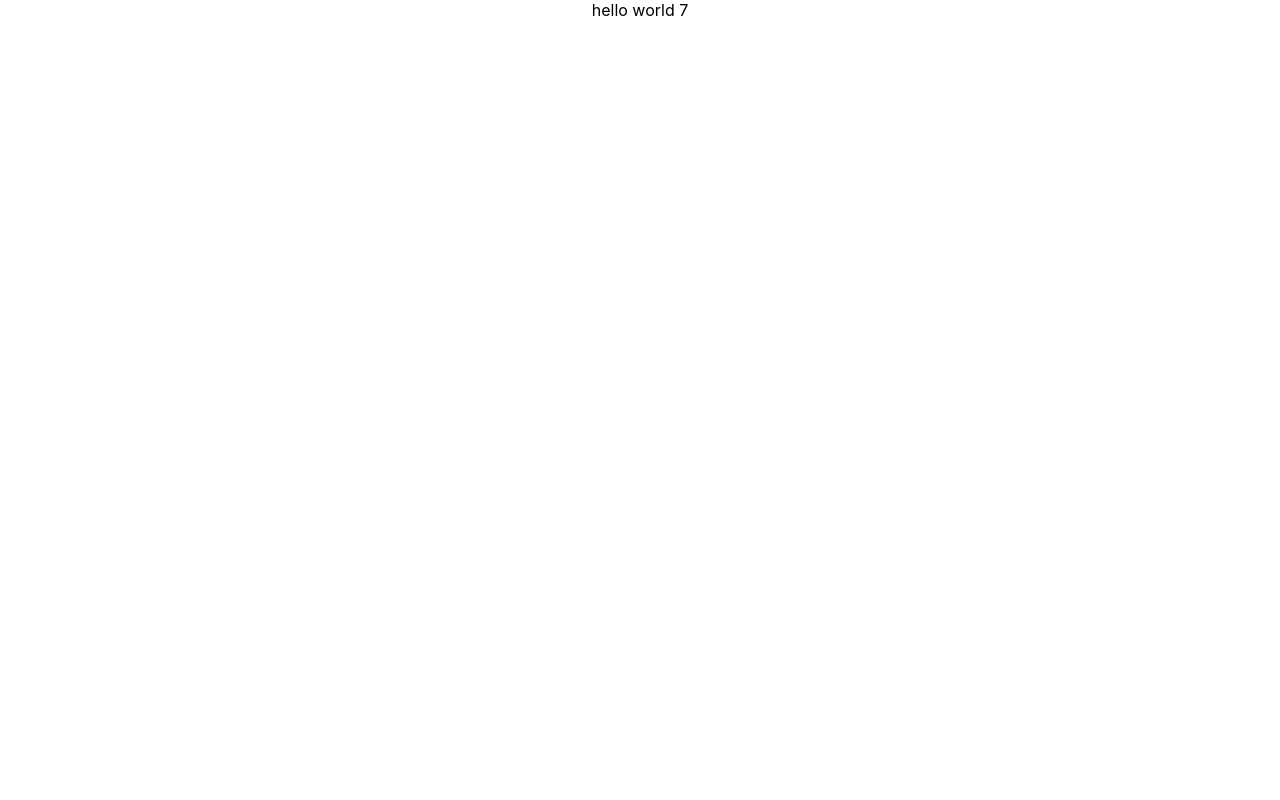
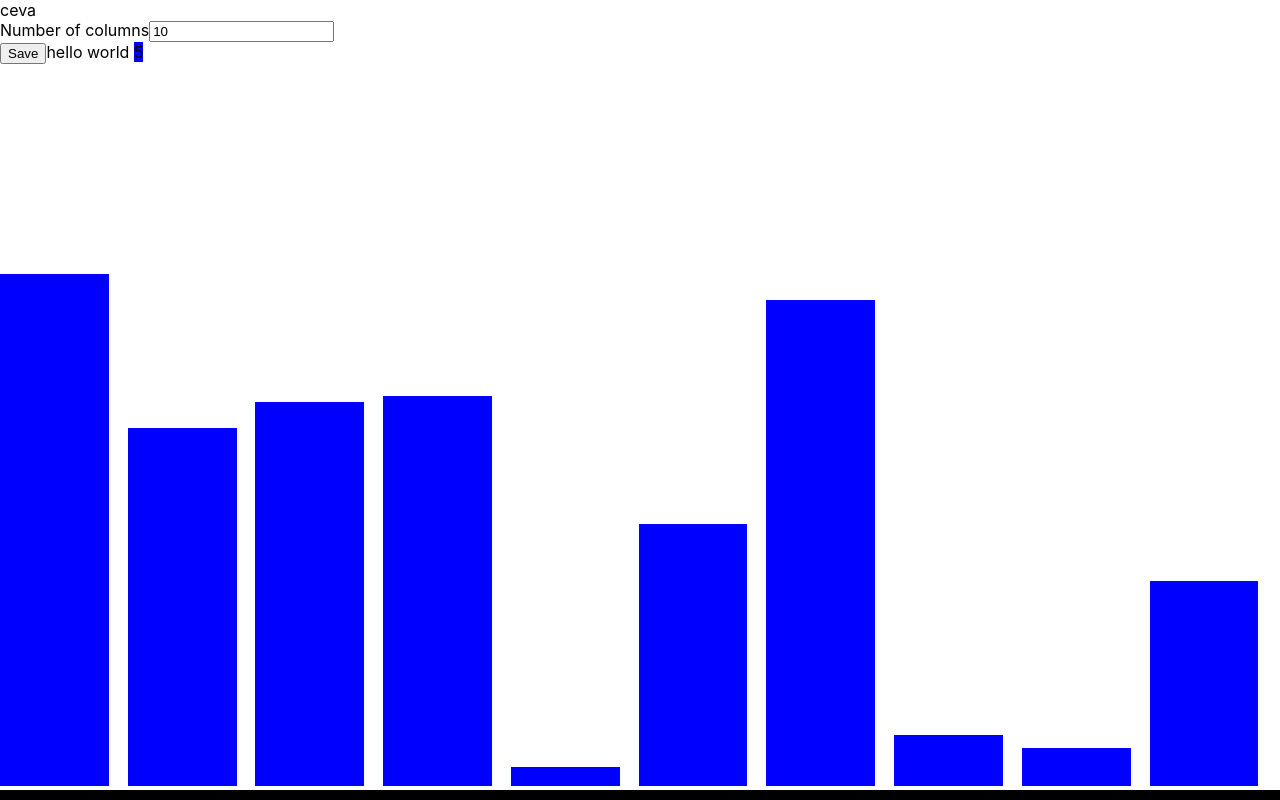
Before and after one commit to leonardBrebene/-SortingColumns, a React (Create React App) app in the folder sorting-algoritms/: page / in a window 1280 px wide. Built offline with nearby package versions, Linux system fonts and the light colour scheme.

Commit message:
Setting columns and space between them

```diff
--- a/sorting-algoritms/package.json
+++ b/sorting-algoritms/package.json
@@ -6,7 +6,9 @@
     "@testing-library/jest-dom": "^5.11.9",
     "@testing-library/react": "^11.2.5",
     "@testing-library/user-event": "^12.8.1",
+    "bootstrap": "^4.6.0",
     "react": "^17.0.1",
+    "react-bootstrap": "^1.5.1",
     "react-dom": "^17.0.1",
     "react-scripts": "4.0.3",
     "web-vitals": "^1.1.0"
--- a/sorting-algoritms/src/App.css
+++ b/sorting-algoritms/src/App.css
@@ -1,38 +1,15 @@
-.App {
-  text-align: center;
+
+.arrayBarContainer{
+
+  position:absolute;
+  border-color: black;
+  border-style: solid;
+  border-width: 0px 0px 10px 0px;
+  bottom: 0cm;
+  width: 100%;
 }
 
-.App-logo {
-  height: 40vmin;
-  pointer-events: none;
+.arrayBar{
+  background-color: blue;
+  display:inline-block;
 }
-
-@media (prefers-reduced-motion: no-preference) {
-  .App-logo {
-    animation: App-logo-spin infinite 20s linear;
-  }
-}
-
-.App-header {
-  background-color: #282c34;
-  min-height: 100vh;
-  display: flex;
-  flex-direction: column;
-  align-items: center;
-  justify-content: center;
-  font-size: calc(10px + 2vmin);
-  color: white;
-}
-
-.App-link {
-  color: #61dafb;
-}
-
-@keyframes App-logo-spin {
-  from {
-    transform: rotate(0deg);
-  }
-  to {
-    transform: rotate(360deg);
-  }
-}
--- a/sorting-algoritms/src/App.js
+++ b/sorting-algoritms/src/App.js
@@ -1,11 +1,13 @@
 
 import './App.css';
 import React, { useState, useEffect } from 'react'
+import { ProgressBar } from 'react-bootstrap'
 
 function App() {
 
   const [l, setl] = useState(0);
   const [columnArray, setColumnArray] = useState([]);
+  const [numberOfColumns,setNumberColumns]=useState(10);
 
 
   useEffect(() => {
@@ -22,27 +24,41 @@ function App() {
   useEffect(() => {
     function GetArray() {
       const array = [];
-      for (let i = 0; i < 100; i++) {
-        array.push(randomIntBetween(5, 30))
+      for (let i = 0; i < numberOfColumns; i++) {
+        array.push(randomIntBetween(1, 100))
       }
       setColumnArray(array);
     }
+    function handleSubmit(e){
+      e.preventDefault();
+    }
 
-    setTimeout(() => GetArray(), 10000);
-  }, [columnArray])
-
-
-
+    setTimeout(() => GetArray(), 5000);
+  }, [columnArray,numberOfColumns])
 
 
   function randomIntBetween(min, max) {
     return Math.floor(Math.random() * (max - min + 1) + min);
   }
+  //Math.floor used to parse numbers to integer
 
   return (
     <div className="App">
-      hello world {l} {columnArray.map(value => (<li>{value}</li>))}
+      <div >ceva</div>
+      <div className='form-control'>
+          <label>Number of columns</label>
+          <input type="text" id="lastName" name="lastName"
+            value={numberOfColumns} onChange={(e) => setNumberColumns(e.target.value)} />
+        </div>
+        <button id="saveContact" type="submit" >Save</button>
+      hello world <div className='arrayBar'>{l}</div>
+      <p></p>
+      <div className='arrayBarContainer'>
+        {columnArray.map( value => (
+        <div className="arrayBar" style={{height:`${value*0.8}vh`,width:`${85/numberOfColumns}%`,margin:`0 ${14.8/numberOfColumns}% 0 0`} }></div>))}
+      </div>
     </div>
+
   );
 }
 export default App;
```
Also changed, not shown: 1 other file (tests, documents, lock files or other folders).
